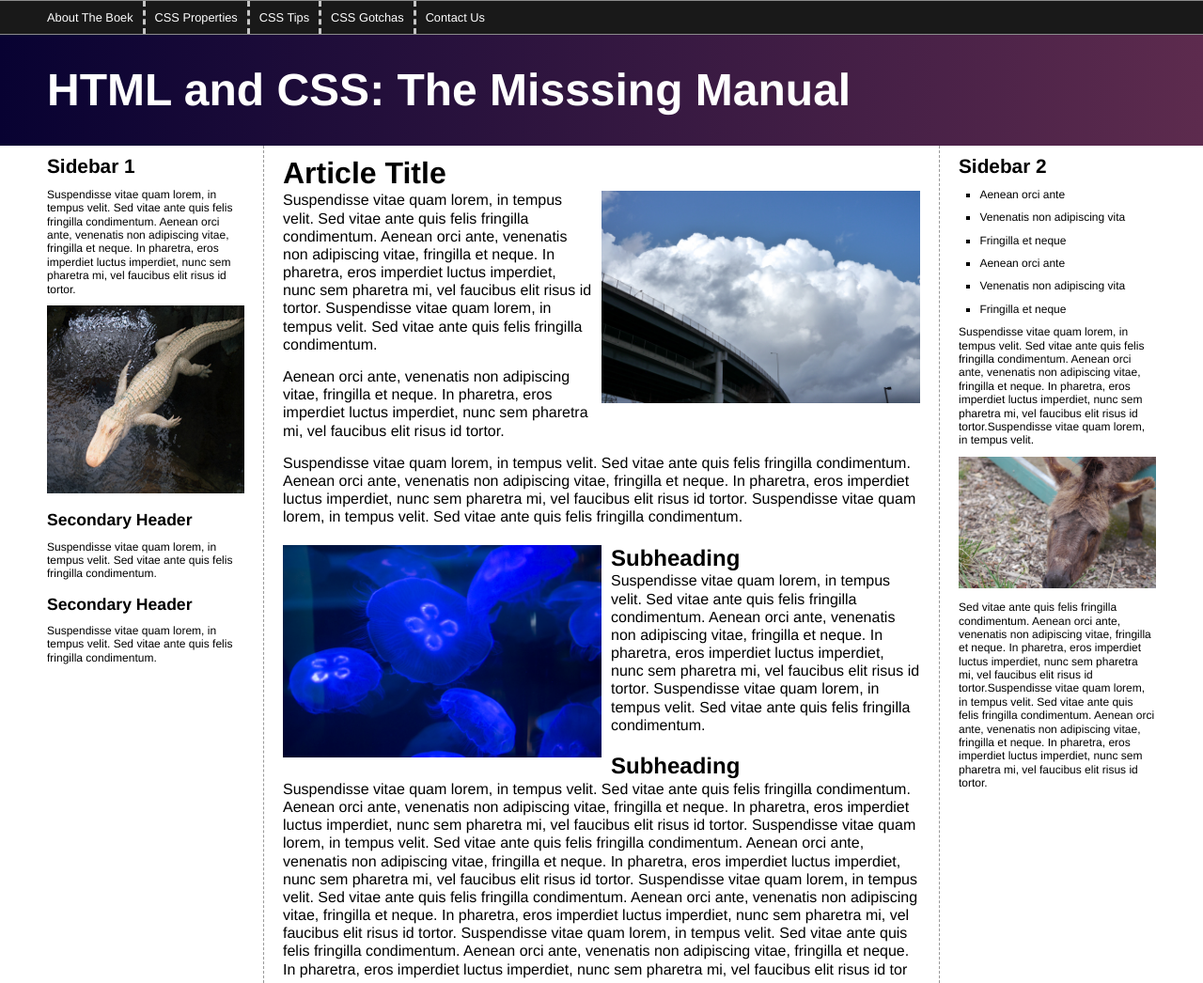
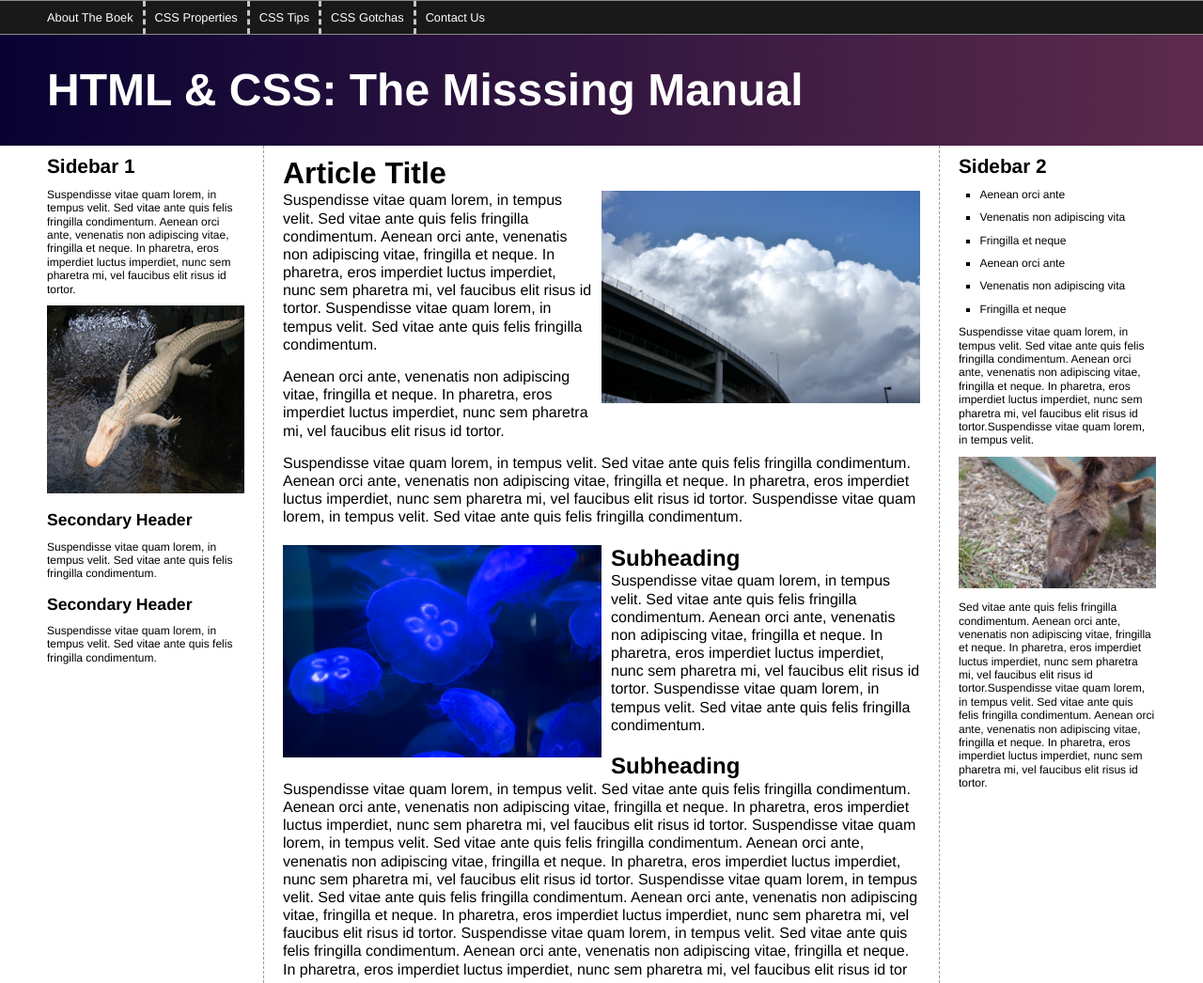
Before and after one commit to freija2020-2021/dww2_freija, a plain HTML site: page index.html in a window 1280 px wide. Shown: the top 1046 px of the page at 94% size. Drawn offline with Linux system fonts and the light colour scheme.

Commit message:
and -> &

```diff
--- a/index.html
+++ b/index.html
@@ -22,7 +22,7 @@
             <li><a href="#">Contact Us</a></li> -->
           </ul>
         </nav>
-        <h1>HTML and CSS: The Misssing Manual</h1>
+        <h1>HTML &amp; CSS: The Misssing Manual</h1>
       </header>
       <div class="contentWrapper">
         <div class="columnWrapper">
```
